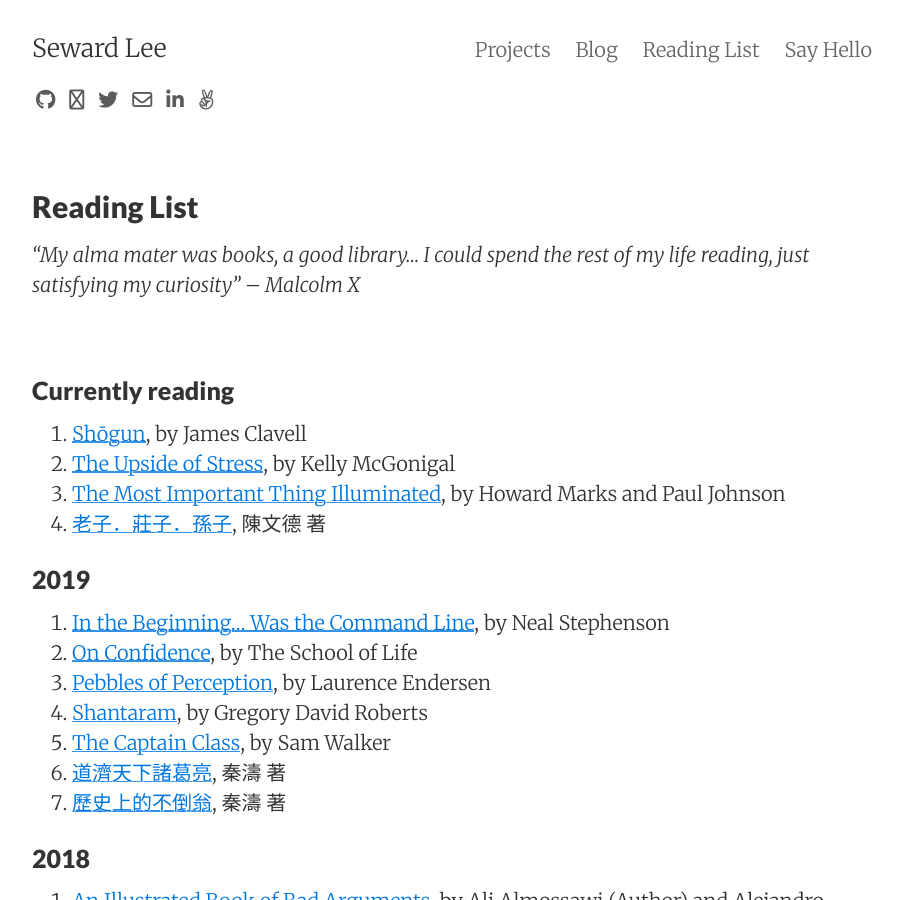
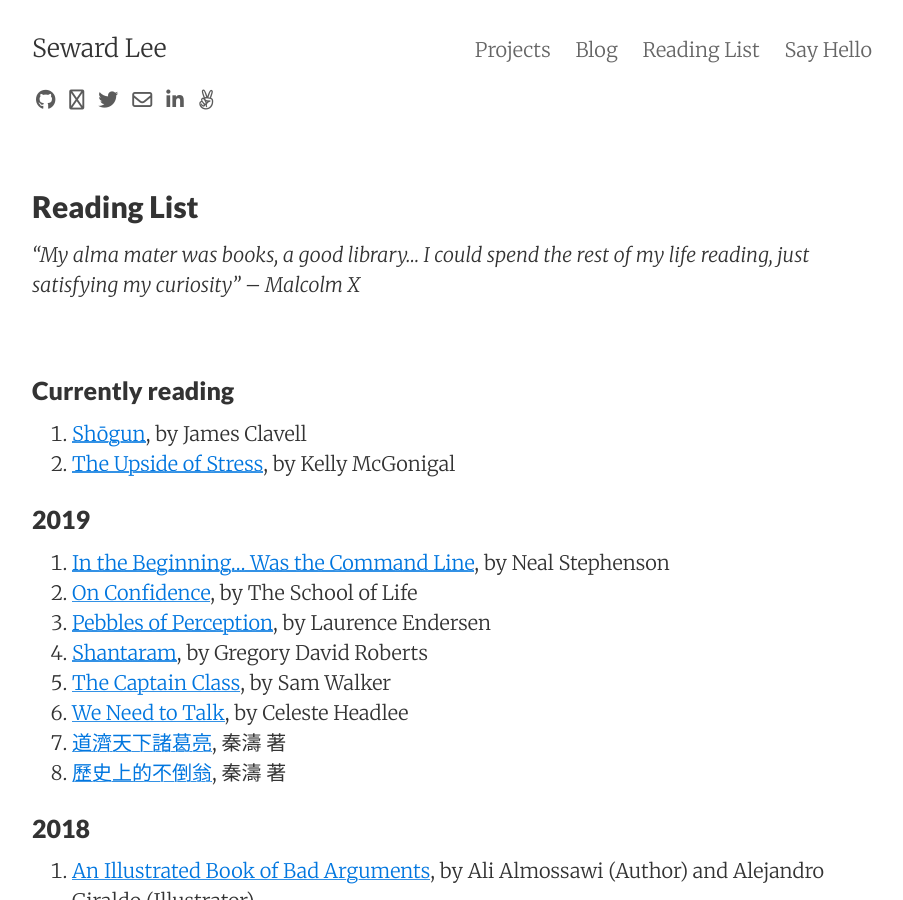
Before and after one commit to sewardlee337/sewardlee337.github.io, a Jekyll site: the page built from readinglist.md, in a window 1280 px wide and 900 px high. Shown: the whole window, without its empty margins (188-1091 px from the left). Built offline with Jekyll 4.4.1, drawn with Linux system fonts in a browser that asks for light colours; nearby versions of some CDN libraries.

Commit message:
Update reading list

```diff
--- a/readinglist.md
+++ b/readinglist.md
@@ -14,8 +14,6 @@
 
 1. [Shōgun](https://amzn.to/2sWkv5y), by James Clavell
 1. [The Upside of Stress](https://amzn.to/2MkJmsO), by Kelly McGonigal
-1. [The Most Important Thing Illuminated](https://amzn.to/2Gi6RCu), by Howard Marks and Paul Johnson
-1. [老子．莊子．孫子](https://bit.ly/2Dm4hsD), 陳文德 著
 
 
 ### 2019
@@ -25,6 +23,7 @@
 1. [Pebbles of Perception](https://amzn.to/2ScgR5O), by Laurence Endersen
 1. [Shantaram](https://amzn.to/2EI0aZH), by Gregory David Roberts
 1. [The Captain Class](https://amzn.to/2MLlP4g), by Sam Walker
+1. [We Need to Talk](https://amzn.to/2Igqahi), by Celeste Headlee
 1. [道濟天下諸葛亮](https://bit.ly/2QPChkr), 秦濤 著
 1. [歷史上的不倒翁](https://bit.ly/2W0wjkH), 秦濤 著
 
```
